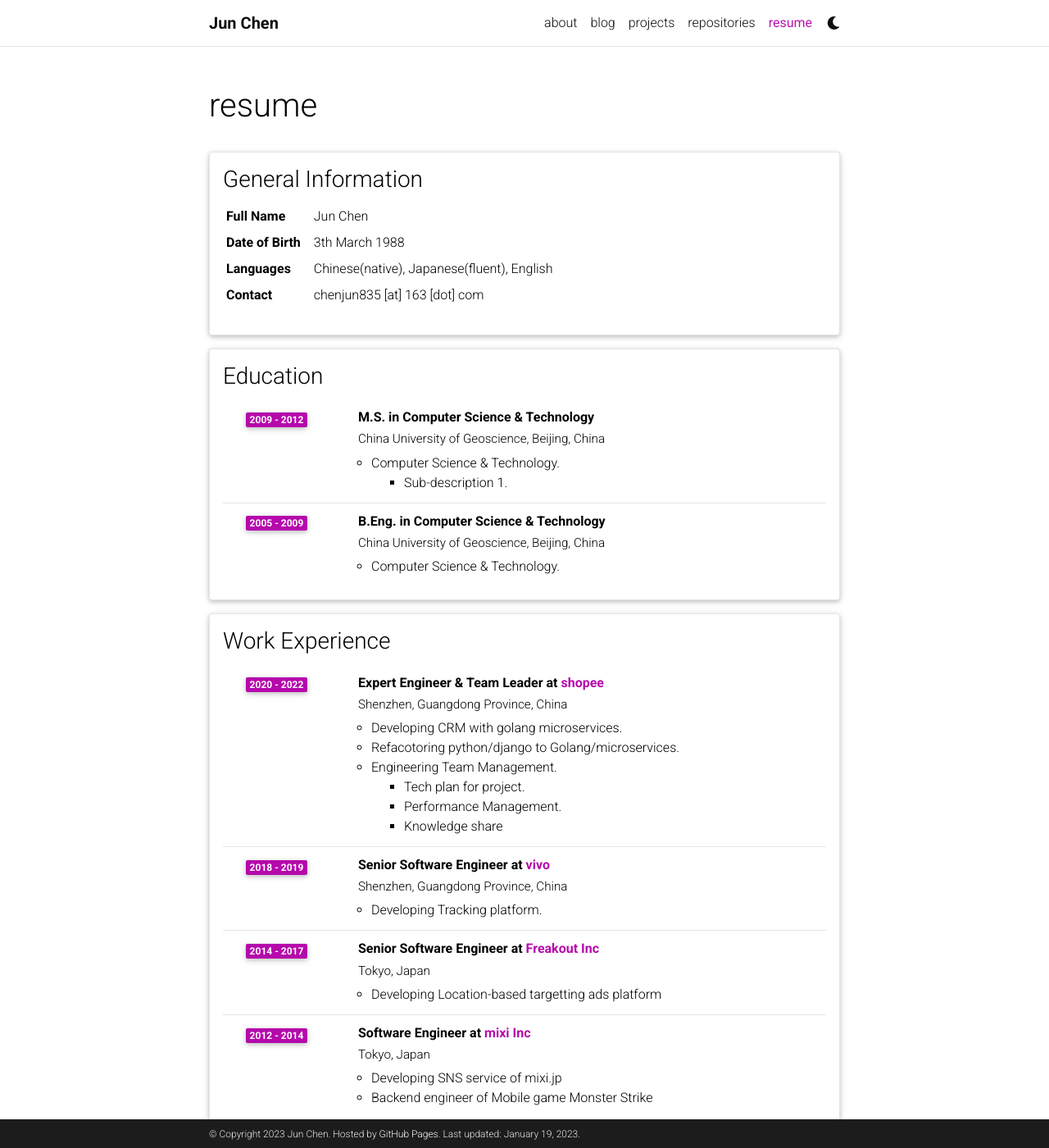
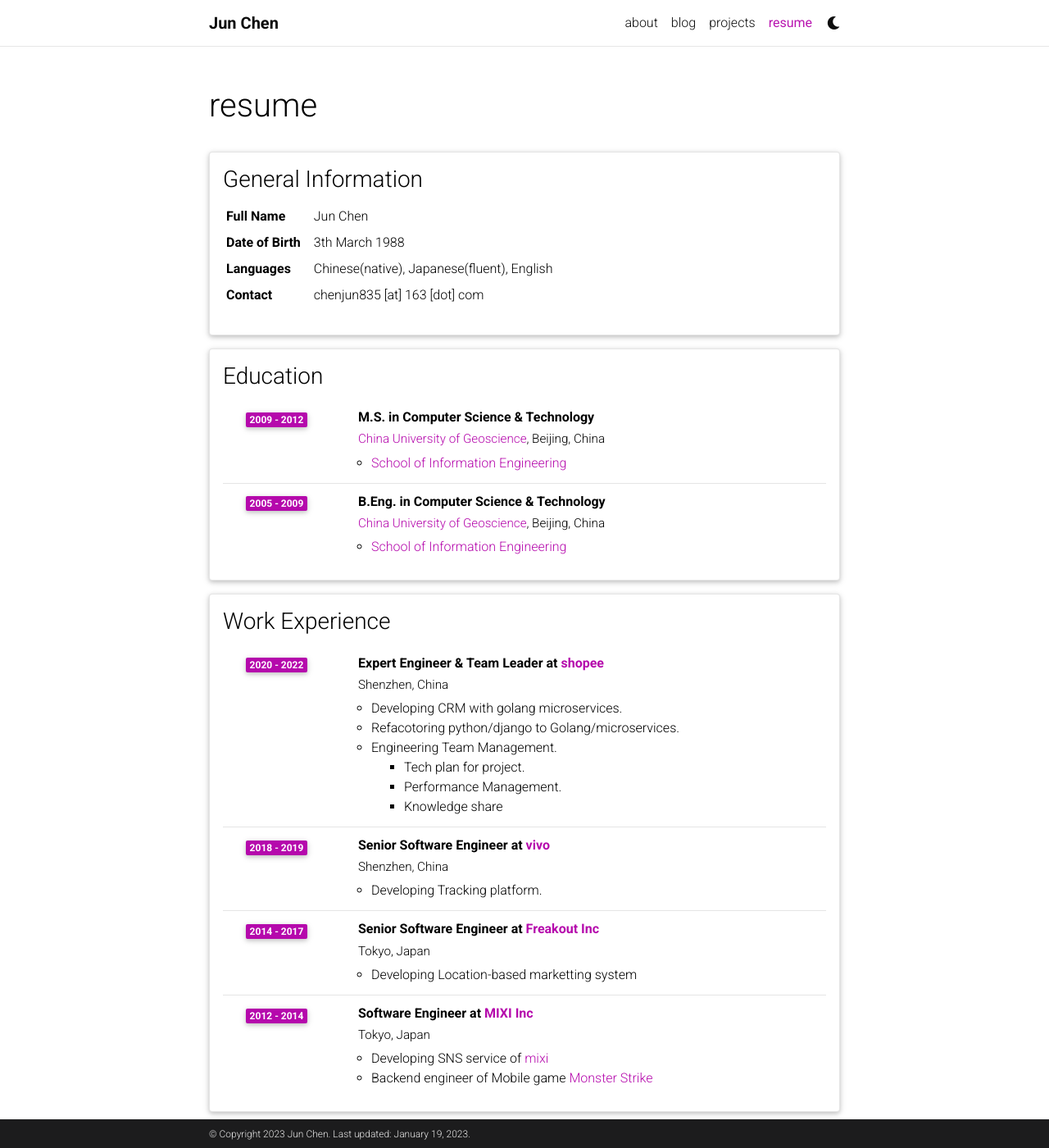
Before and after one commit to chenjun305/chenjun305.github.io, a Jekyll site: the page built from _pages/cv.md, in a window 1280 px wide and 1400 px high. Shown: the whole window at 82% size. Built offline with Jekyll 4.4.1, drawn with Linux system fonts in a browser that asks for light colours; comment, search, counter and statistics services are not loaded; a style sheet for code colours, icons or effects is not loaded.

Commit message:
remove repositories from nav

```diff
--- a/_config.yml
+++ b/_config.yml
@@ -9,8 +9,7 @@ last_name: Chen
 email: chenjun835@163.com
 description: > # the ">" symbol means to ignore newlines until "footer_text:"
   chenjun personal site and blog
-footer_text: >
-  Hosted by <a href="https://pages.github.com/" target="_blank">GitHub Pages</a>.
+footer_text:
 keywords: blog # add your own keywords or leave empty
 
 lang: cn # the language of your site (for example: en, fr, cn, ru, etc.)
--- a/_data/cv.yml
+++ b/_data/cv.yml
@@ -14,23 +14,22 @@
   type: time_table
   contents:
     - title: M.S. in Computer Science & Technology
-      institution: China University of Geoscience, Beijing, China
+      institution: <a href="https://en.cugb.edu.cn">China University of Geoscience</a>, Beijing, China
       year: 2009 - 2012
       description:
-        - title: Computer Science & Technology.
-          contents:
-            - Sub-description 1.
+        - <a href="https://en.cugb.edu.cn/SIE/40978.jhtml">School of Information Engineering</a>
+
     - title: B.Eng. in Computer Science & Technology
-      institution: China University of Geoscience, Beijing, China
+      institution: <a href="https://en.cugb.edu.cn">China University of Geoscience</a>, Beijing, China
       year: 2005 - 2009
       description:
-        - Computer Science & Technology.
+        - <a href="https://en.cugb.edu.cn/SIE/40978.jhtml">School of Information Engineering</a>
 
 - title: Work Experience
   type: time_table
   contents:
     - title: Expert Engineer & Team Leader at <a href="https://shopee.com/">shopee</a>
-      institution: Shenzhen, Guangdong Province, China
+      institution: Shenzhen, China
       year: 2020 - 2022
       description:
         - Developing CRM with golang microservices.
@@ -42,7 +41,7 @@
             - Knowledge share
 
     - title: Senior Software Engineer at <a href="https://www.vivo.com/">vivo</a>
-      institution: Shenzhen, Guangdong Province, China
+      institution: Shenzhen, China
       year: 2018 - 2019
       description:
         - Developing Tracking platform.
@@ -51,14 +50,14 @@
       institution: Tokyo, Japan
       year: 2014 - 2017
       description:
-        - Developing Location-based targetting ads platform
+        - Developing Location-based marketting system
 
-    - title: Software Engineer at <a href="https://www.mixi.co.jp/">mixi Inc</a>
+    - title: Software Engineer at <a href="https://www.mixi.co.jp/">MIXI Inc</a>
       institution: Tokyo, Japan
       year: 2012 - 2014
       description:
-        - Developing SNS service of mixi.jp
-        - Backend engineer of Mobile game Monster Strike
+        - Developing SNS service of <a href="https://mixi.jp/">mixi</a>
+        - Backend engineer of Mobile game <a href="https://www.monster-strike.com/">Monster Strike</a>
 
 
 - title: Computer Skills
```
Also changed, not shown: _pages/repositories.md (+1 -1 lines), _posts/2019-01-15-mybatis-mapper.md (+6 -2 lines).
